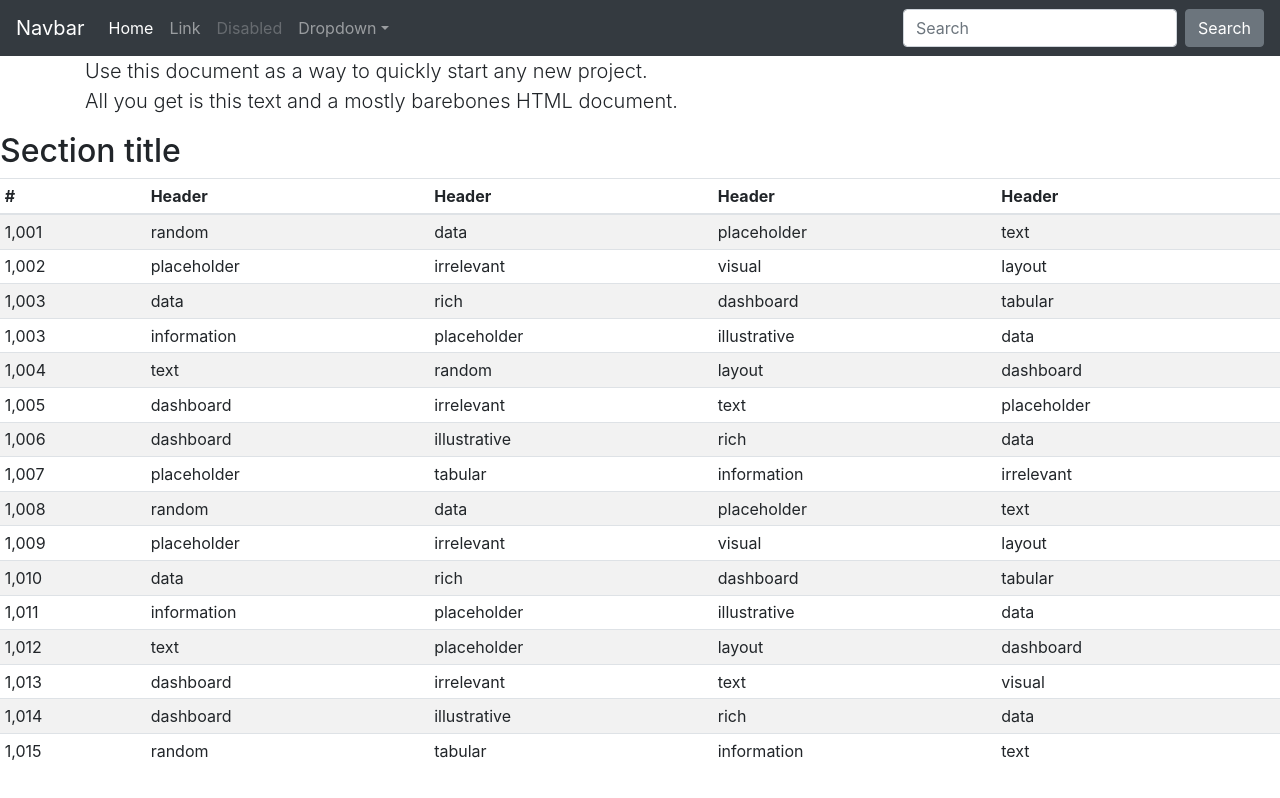
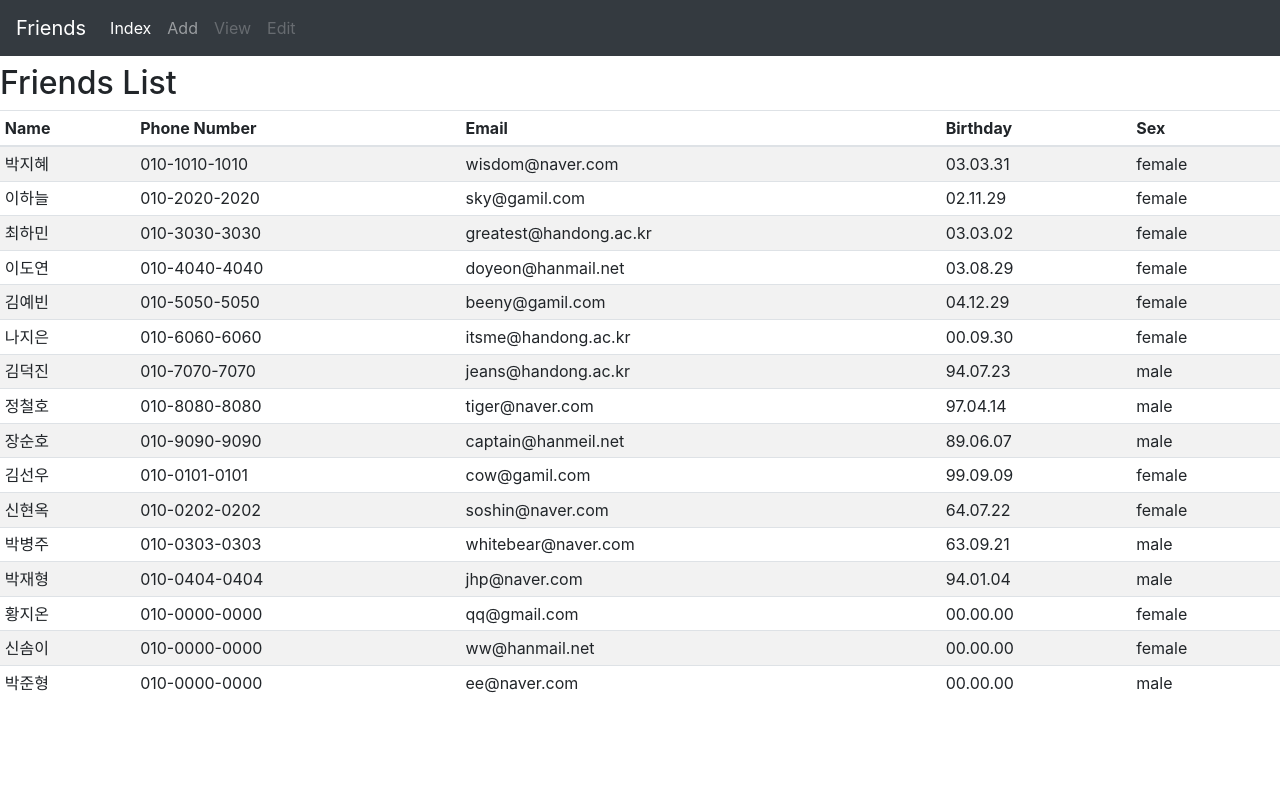
Before and after one commit to syp0728/PP2_Project2, a plain HTML site: page view.html in a window 1280 px wide. Drawn offline with nearby package versions, Linux system fonts and the light colour scheme.

Commit message:
add update

```diff
--- a/view.html
+++ b/view.html
@@ -8,7 +8,7 @@
 <body data-new-gr-c-s-check-loaded="14.1130.0" data-gr-ext-installed="">
 
     <nav class="navbar navbar-expand-md navbar-dark bg-dark fixed-top">
-      <a class="navbar-brand" href="#">Navbar</a>
+      <a class="navbar-brand" href="#">Friends</a>
       <button class="navbar-toggler" type="button" data-toggle="collapse" data-target="#navbarsExampleDefault" aria-controls="navbarsExampleDefault" aria-expanded="false" aria-label="Toggle navigation">
         <span class="navbar-toggler-icon"></span>
       </button>
@@ -16,23 +16,19 @@
       <div class="collapse navbar-collapse" id="navbarsExampleDefault">
         <ul class="navbar-nav mr-auto">
           <li class="nav-item active">
-            <a class="nav-link" href="#">Home <span class="sr-only">(current)</span></a>
+            <a class="nav-link" href="#">Index</a>
           </li>
           <li class="nav-item">
-            <a class="nav-link" href="#">Link</a>
+            <a class="nav-link" href="#">Add</a>
           </li>
           <li class="nav-item">
-            <a class="nav-link disabled">Disabled</a>
+            <a class="nav-link disabled">View</a><span class="sr-only">(current)</span>
           </li>
-          <li class="nav-item dropdown">
-            <a class="nav-link dropdown-toggle" href="#" data-toggle="dropdown" aria-expanded="false">Dropdown</a>
-            <div class="dropdown-menu">
-              <a class="dropdown-item" href="#">Action</a>
-              <a class="dropdown-item" href="#">Another action</a>
-              <a class="dropdown-item" href="#">Something else here</a>
-            </div>
+          <li class="nav-item">
+              <a class="nav-link disabled">Edit</a>
           </li>
         </ul>
+
         <form class="form-inline my-2 my-lg-0">
           <input class="form-control mr-sm-2" type="text" placeholder="Search" aria-label="Search">
           <button class="btn btn-secondary my-2 my-sm-0" type="submit">Search</button>
@@ -44,7 +40,7 @@
 
       <div class="starter-template">
         <h1>Bootstrap starter template</h1>
-        <p class="lead">Use this document as a way to quickly start any new project.<br> All you get is this text and a mostly barebones HTML document.</p>
+        <p class="lead"></p>
       </div>
 
     </main><!-- /.container -->
@@ -53,10 +49,8 @@
         <script src="https://cdn.jsdelivr.net/npm/jquery@3.5.1/dist/jquery.slim.min.js" integrity="sha384-DfXdz2htPH0lsSSs5nCTpuj/zy4C+OGpamoFVy38MVBnE+IbbVYUew+OrCXaRkfj" crossorigin="anonymous"></script>
           <script>window.jQuery || document.write('<script src="/docs/4.6/assets/js/vendor/jquery.slim.min.js"><\/script>')</script><script src="/docs/4.6/dist/js/bootstrap.bundle.min.js" integrity="sha384-Fy6S3B9q64WdZWQUiU+q4/2Lc9npb8tCaSX9FK7E8HnRr0Jz8D6OP9dO5Vg3Q9ct" crossorigin="anonymous"></script>
 
-
-
           <nav class="navbar navbar-expand-md navbar-dark bg-dark fixed-top">
-            <a class="navbar-brand" href="#">Navbar</a>
+            <a class="navbar-brand" href="#">Friends</a>
             <button class="navbar-toggler" type="button" data-toggle="collapse" data-target="#navbarsExampleDefault" aria-controls="navbarsExampleDefault" aria-expanded="false" aria-label="Toggle navigation">
               <span class="navbar-toggler-icon"></span>
             </button>
@@ -64,155 +58,153 @@
             <div class="collapse navbar-collapse" id="navbarsExampleDefault">
               <ul class="navbar-nav mr-auto">
                 <li class="nav-item active">
-                  <a class="nav-link" href="#">Home <span class="sr-only">(current)</span></a>
+                  <a class="nav-link" href="#">Index</a>
                 </li>
                 <li class="nav-item">
-                  <a class="nav-link" href="#">Link</a>
+                  <a class="nav-link" href="#">Add</a>
                 </li>
                 <li class="nav-item">
-                  <a class="nav-link disabled">Disabled</a>
+                  <a class="nav-link disabled">View</a><span class="sr-only">(current)</span>
                 </li>
-                <li class="nav-item dropdown">
-                  <a class="nav-link dropdown-toggle" href="#" data-toggle="dropdown" aria-expanded="false">Dropdown</a>
-                  <div class="dropdown-menu">
-                    <a class="dropdown-item" href="#">Action</a>
-                    <a class="dropdown-item" href="#">Another action</a>
-                    <a class="dropdown-item" href="#">Something else here</a>
-                  </div>
+                <li class="nav-item">
+                    <a class="nav-link disabled">Edit</a>
                 </li>
               </ul>
-              <form class="form-inline my-2 my-lg-0">
+              <!-- <form class="form-inline my-2 my-lg-0">
                 <input class="form-control mr-sm-2" type="text" placeholder="Search" aria-label="Search">
                 <button class="btn btn-secondary my-2 my-sm-0" type="submit">Search</button>
-              </form>
+              </form> -->
             </div>
           </nav>
     </body>
 <body>
-    <h2>Section title</h2>
+    <h2>Friends List</h2>
     <div class="table-responsive">
         <table class="table table-striped table-sm">
           <thead>
             <tr>
-              <th>#</th>
-              <th>Header</th>
-              <th>Header</th>
-              <th>Header</th>
-              <th>Header</th>
+              <th>Name</th>
+              <th>Phone Number</th>
+              <th>Email</th>
+              <th>Birthday</th>
+              <th>Sex</th>
             </tr>
           </thead>
           <tbody>
             <tr>
-              <td>1,001</td>
-              <td>random</td>
-              <td>data</td>
-              <td>placeholder</td>
-              <td>text</td>
+              <td>박지혜</td>
+              <td>010-1010-1010</td>
+              <td>wisdom@naver.com</td>
+              <td>03.03.31</td>
+              <td>female</td>
             </tr>
             <tr>
-                <td>1,002</td>
-                <td>placeholder</td>
-                <td>irrelevant</td>
-                <td>visual</td>
-                <td>layout</td>
+                <td>이하늘</td>
+                <td>010-2020-2020</td>
+                <td>sky@gamil.com</td>
+                <td>02.11.29</td>
+                <td>female</td>
               </tr>
               <tr>
-                <td>1,003</td>
-                <td>data</td>
-                <td>rich</td>
-                <td>dashboard</td>
-                <td>tabular</td>
+                <td>최하민</td>
+                <td>010-3030-3030</td>
+                <td>greatest@handong.ac.kr</td>
+                <td>03.03.02</td>
+                <td>female</td>
               </tr>
               <tr>
-                <td>1,003</td>
-                <td>information</td>
-                <td>placeholder</td>
-                <td>illustrative</td>
-                <td>data</td>
+                <td>이도연</td>
+                <td>010-4040-4040</td>
+                <td>doyeon@hanmail.net</td>
+                <td>03.08.29</td>
+                <td>female</td>
               </tr>
               <tr>
-                <td>1,004</td>
-                <td>text</td>
-                <td>random</td>
-                <td>layout</td>
-                <td>dashboard</td>
+                <td>김예빈</td>
+                <td>010-5050-5050</td>
+                <td>beeny@gamil.com</td>
+                <td>04.12.29</td>
+                <td>female</td>
               </tr>
               <tr>
-                <td>1,005</td>
-                <td>dashboard</td>
-                <td>irrelevant</td>
-                <td>text</td>
-                <td>placeholder</td>
+                <td>나지은</td>
+                <td>010-6060-6060</td>
+                <td>itsme@handong.ac.kr</td>
+                <td>00.09.30</td>
+                <td>female</td>
               </tr>
               <tr>
-                <td>1,006</td>
-                <td>dashboard</td>
-                <td>illustrative</td>
-                <td>rich</td>
-                <td>data</td>
+                <td>김덕진</td>
+                <td>010-7070-7070</td>
+                <td>jeans@handong.ac.kr</td>
+                <td>94.07.23</td>
+                <td>male
+                </td>
               </tr>
               <tr>
-                <td>1,007</td>
-                <td>placeholder</td>
-                <td>tabular</td>
-                <td>information</td>
-                <td>irrelevant</td>
+                <td>정철호</td>
+                <td>010-8080-8080</td>
+                <td>tiger@naver.com</td>
+                <td>97.04.14</td>
+                <td>male
+                </td>
               </tr>
               <tr>
-                <td>1,008</td>
-                <td>random</td>
-                <td>data</td>
-                <td>placeholder</td>
-                <td>text</td>
+                <td>장순호</td>
+                <td>010-9090-9090</td>
+                <td>captain@hanmeil.net</td>
+                <td>89.06.07</td>
+                <td>male</td>
               </tr>
               <tr>
-                      <td>1,009</td>
-                      <td>placeholder</td>
-                      <td>irrelevant</td>
-                      <td>visual</td>
-                      <td>layout</td>
+                <td>김선우</td>
+                <td>010-0101-0101</td>
+                <td>cow@gamil.com</td>
+                <td>99.09.09</td>
+                <td>female</td>
+              </tr>
+                    <tr>
+                      <td>신현옥</td>
+                      <td>010-0202-0202</td>
+                      <td>soshin@naver.com</td>
+                      <td>64.07.22</td>
+                      <td>female</td>
                     </tr>
                     <tr>
-                      <td>1,010</td>
-                      <td>data</td>
-                      <td>rich</td>
-                      <td>dashboard</td>
-                      <td>tabular</td>
+                      <td>박병주</td>
+                      <td>010-0303-0303</td>
+                      <td>whitebear@naver.com</td>
+                      <td>63.09.21</td>
+                      <td>male</td>
                     </tr>
                     <tr>
-                      <td>1,011</td>
-                      <td>information</td>
-                      <td>placeholder</td>
-                      <td>illustrative</td>
-                      <td>data</td>
+                      <td>박재형</td>
+                      <td>010-0404-0404</td>
+                      <td>jhp@naver.com</td>
+                      <td>94.01.04</td>
+                      <td>male</td>
                     </tr>
                     <tr>
-                      <td>1,012</td>
-                      <td>text</td>
-                      <td>placeholder</td>
-                      <td>layout</td>
-                      <td>dashboard</td>
+                      <td>황지온</td>
+                      <td>010-0000-0000</td>
+                      <td>qq@gmail.com</td>
+                      <td>00.00.00</td>
+                      <td>female</td>
                     </tr>
                     <tr>
-                      <td>1,013</td>
-                      <td>dashboard</td>
-                      <td>irrelevant</td>
-                      <td>text</td>
-                      <td>visual</td>
+                      <td>신솜이</td>
+                      <td>010-0000-0000</td>
+                      <td>ww@hanmail.net</td>
+                      <td>00.00.00</td>
+                      <td>female</td>
                     </tr>
                     <tr>
-                      <td>1,014</td>
-                      <td>dashboard</td>
-                      <td>illustrative</td>
-                      <td>rich</td>
-                      <td>data</td>
-                    </tr>
-                    <tr>
-                      <td>1,015</td>
-                      <td>random</td>
-                      <td>tabular</td>
-                      <td>information</td>
-                      <td>text</td>
+                      <td>박준형</td>
+                      <td>010-0000-0000</td>
+                      <td>ee@naver.com</td>
+                      <td>00.00.00</td>
+                      <td>male
+                      </td>
                     </tr>
             <!-- Add more table rows as needed -->
           </tbody>
```
Also changed, not shown: add.html (+49 -35 lines), edit.html (+1 -31 lines).
